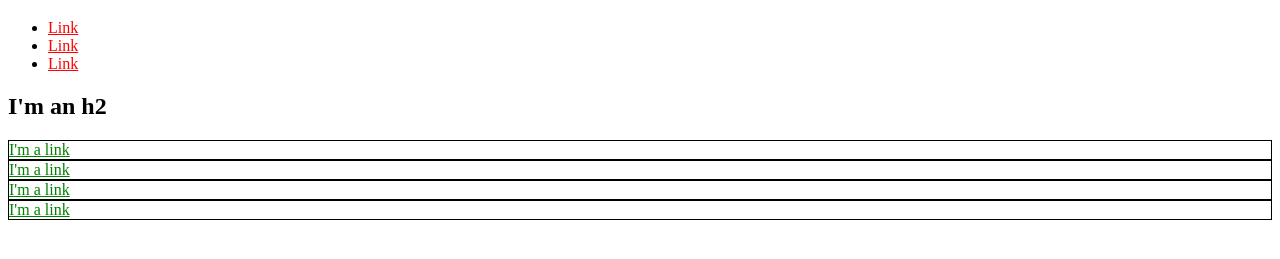
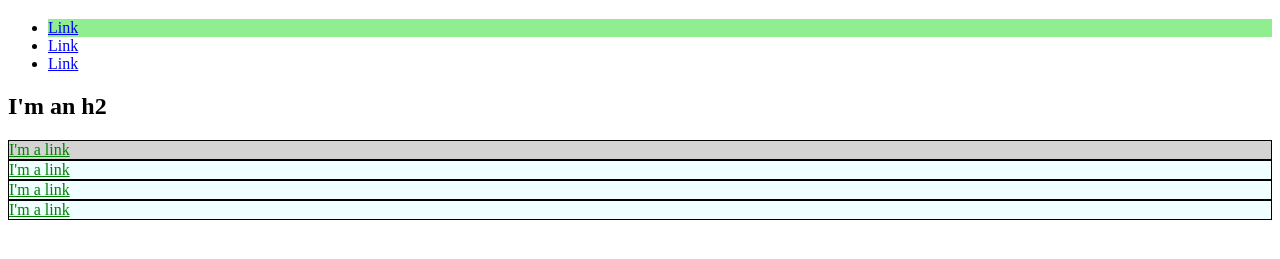
Before and after one commit to abwahed/abwahed.github.io, a plain HTML site: page index.html in a window 1280 px wide. Shown: the part 61-320 px from the top of the page. Drawn offline with Linux system fonts and the light colour scheme.

Commit message:
Finish introduction to CSS

```diff
--- a/index.html
+++ b/index.html
@@ -3,32 +3,61 @@
   <head>
     <title>Test Page: Don't Panic</title>
     <meta charset="utf-8">
+    <style>
+      a {
+        color: red;
+      }
+      div {
+        border: 1px solid black;
+      }
+      div a {
+        color: green;
+      }
+      li a {
+        color: blue;
+      }
+      #exec-bio {
+        background-color: lightgray;
+      }
+      .bio-box {
+        border: 1px solid black;
+      }
+      .bio-box a {
+        color: green;
+      }
+      #list-link {
+        background-color: lightgreen;
+      }
+      .another-one{
+        background-color: azure;
+      }
+    </style>
   </head>
   <body>
     <h1>I'm an h1</h1>
     <ul>
-      <li>
-        <a href="http://example.com/" style="color: red;">Link</a>
+      <li id="list-link">
+        <a href="http://example.com/">Link</a>
       </li>
       <li>
-        <a href="http://example.com/" style="color: red;">Link</a>
+        <a href="http://example.com/">Link</a>
       </li>
       <li>
-        <a href="http://example.com/" style="color: red;">Link</a>
+        <a href="http://example.com/">Link</a>
       </li>
     </ul>
     <h2>I'm an h2</h2>
-    <div style="border: 1px solid black;">
-      <a href="http://example.com/" style="color: green;">I'm a link</a>
+    <div id="exec-bio" class="bio-box another-one">
+      <a href="http://example.com/">I'm a link</a>
     </div>
-    <div style="border: 1px solid black;">
-      <a href="http://example.com/" style="color: green;">I'm a link</a>
+    <div class="bio-box another-one">
+      <a href="http://example.com/">I'm a link</a>
     </div>
-    <div style="border: 1px solid black;">
-      <a href="http://example.com/" style="color: green;">I'm a link</a>
+    <div class="bio-box another-one">
+      <a href="http://example.com/">I'm a link</a>
     </div>
-    <div style="border: 1px solid black;">
-      <a href="http://example.com/" style="color: green;">I'm a link</a>
+    <div class="bio-box another-one">
+      <a href="http://example.com/">I'm a link</a>
     </div>
   </body>
 </html>
```
